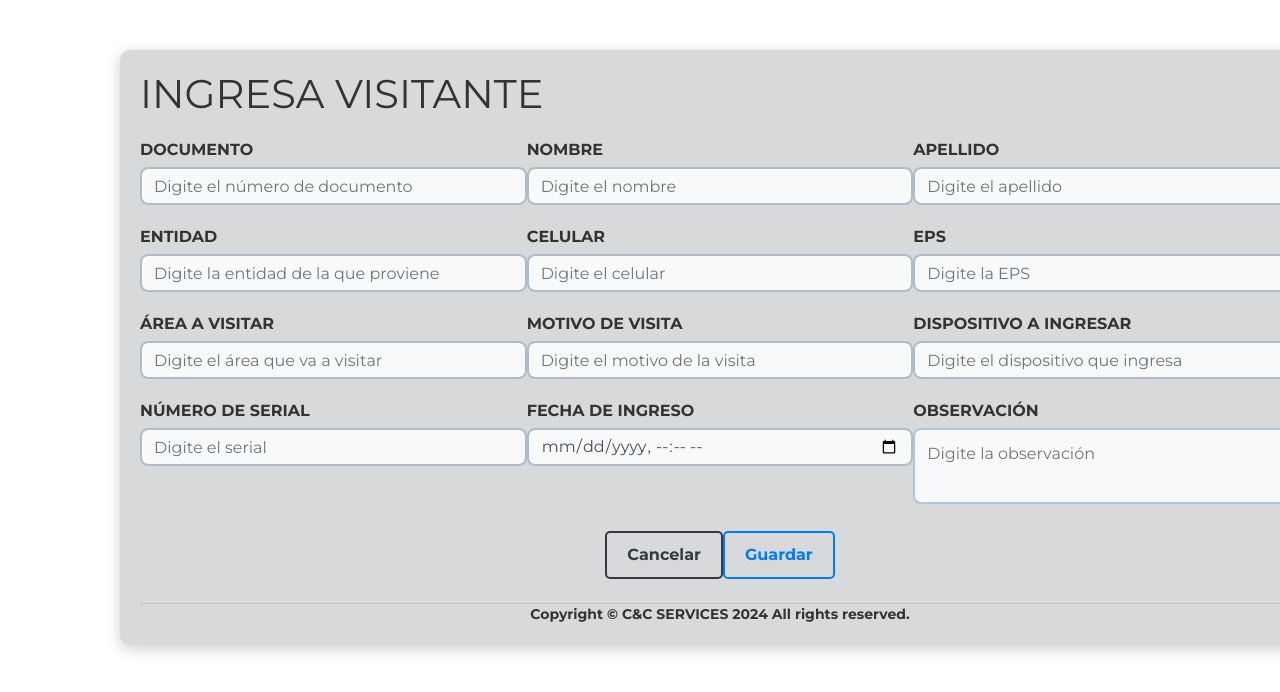
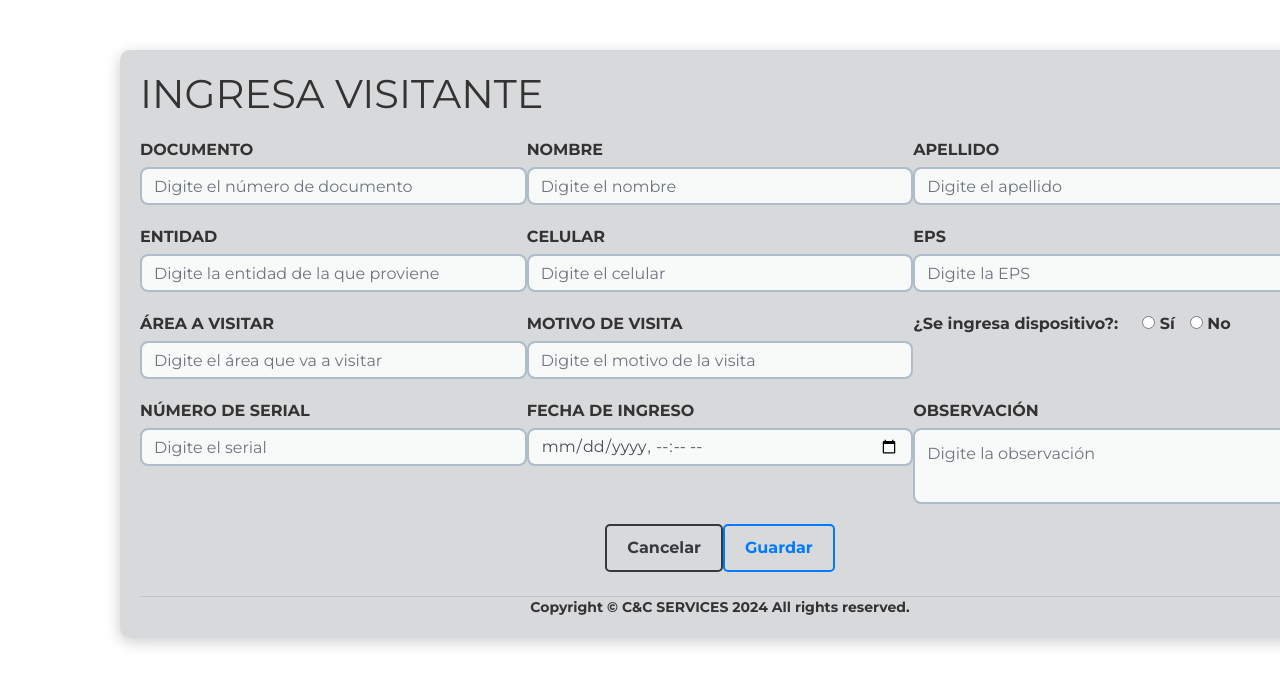
Before and after one commit to Luiskeo/Visitas, a Vue app: page /agregar in a window 1280 px wide. Shown: the top 692 px of the page. Built offline with nearby package versions, Linux system fonts and the light colour scheme.

Commit message:
Updating agregar.vue function dispositivos

```diff
--- a/src/backend/services/export.js
+++ b/src/backend/services/export.js
@@ -31,7 +31,6 @@ export async function exportToExcel() {
         rows.forEach(row => {
             worksheet.addRow(row);
         });
-
         // Generar el archivo en memoria (buffer)
         const buffer = await workbook.xlsx.writeBuffer();
         return buffer;  // Devuelve el buffer para que pueda ser enviado al cliente
--- a/src/pages/Agregar.vue
+++ b/src/pages/Agregar.vue
@@ -46,6 +46,7 @@
           <input
             v-model="formData.entidad"
             type="text"
+            required
             class="form-control"
             id="entidad"
             placeholder="Digite la entidad de la que proviene"
@@ -56,6 +57,7 @@
           <input
             v-model="formData.celular"
             type="number"
+            required
             class="form-control"
             id="celular"
             placeholder="Digite el celular"
@@ -66,6 +68,7 @@
           <input
             v-model="formData.eps"
             type="text"
+            required
             class="form-control"
             id="eps"
             placeholder="Digite la EPS"
@@ -95,23 +98,47 @@
             placeholder="Digite el motivo de la visita"
           />
         </div>
+        <!-- Sección para dispositivo a ingresar -->
         <div class="col-md-4 form-group">
-          <label for="dispositivo" class="control-label"
-            >DISPOSITIVO A INGRESAR</label
-          >
+          <label for="dispositivo" class="control-label">¿Se ingresa dispositivo?:</label>
+          <div class="d-inline-flex ml-4">
+            <label>
+              <input
+                type="radio"
+                value="si"
+                v-model="dispositivoSeleccionado"
+                @change="mostrarInput('si')"
+              />
+              Sí
+            </label>
+            <label style="margin-left: 15px;">
+              <input
+                type="radio"
+                value="no"
+                v-model="dispositivoSeleccionado"
+                @change="mostrarInput('no')"
+              />
+              No
+            </label>
+          </div>
+          <!-- Campo de texto que se muestra solo si selecciona "Sí" -->
+          <div v-if="mostrarInputDispositivo">
             <input
               v-model="formData.dispositivo"
               type="text"
+              required
               class="form-control"
               id="dispositivo"
               placeholder="Digite el dispositivo que ingresa"
             />
+          </div>
         </div>
         <div class="col-md-4 form-group">
           <label for="serial" class="control-label">NÚMERO DE SERIAL</label>
           <input
             v-model="formData.serial"
             type="number"
+            required
             class="form-control"
             id="serial"
             placeholder="Digite el serial"
@@ -134,7 +161,7 @@
           <textarea
             v-model="formData.observaciones"
             id="observaciones"
-            class="form-control-observacion"
+            class="form-control"
             max="254"
             placeholder="Digite la observación"
           ></textarea>
@@ -178,6 +205,23 @@ const formData = ref({
   fecha_ingreso: "",
   observaciones: "",
 });
+
+
+const dispositivoSeleccionado = ref("");
+const mostrarInputDispositivo = ref(false);
+
+// Función que muestra o esconde el input de dispositivo según la selección
+const mostrarInput = (valor) => {
+  if (valor === "si") {
+    mostrarInputDispositivo.value = true;
+    formData.value.dispositivo = ""; // Limpiar el campo en caso de que seleccione 'Sí'
+  } else if (valor === "no") {
+    mostrarInputDispositivo.value = false;
+    formData.value.dispositivo = "NO"; // Asignar "NO" automáticamente si selecciona 'No'
+    formData.value.serial = 0;
+  }
+};
+
 
 // Método para manejar el envío del formulario
 const submitForm = async () => {
@@ -238,8 +282,9 @@ const checkCedula = async () => {
         formData.value.celular = visitor.celular;
         formData.value.eps = visitor.eps;
         formData.value.area = visitor.area;
-        toast.success(`Datos encontrados de: ${visitor.nombre}`, {
+        toast.success(`Datos encontrados de: ${visitor.nombre} ${visitor.apellido}`, {
           icon: "fa-solid fa-user-check",
+          timeout: 3000
         });
       } else {
         resetForm();
@@ -272,7 +317,7 @@ body {
   align-items: center; /* Centrar verticalmente */
   min-height: 100vh; /* Altura mínima igual a la altura de la ventana */
   margin: 0;
-  background-color: #2d7ce4 !important; /* Fondo global */
+  background-color: #f74e00 !important; /* Fondo global */
 }
 
 .container {
@@ -310,19 +355,10 @@ body {
   box-shadow: 0 0 5px rgba(0, 86, 179, 0.5);
   background-color: #e9f5ff;
 }
-.form-control-observacion {
-  width: 100%;
-  border: 2px solid #aac7e5;
-  border-radius: 8px;
-  padding: 12px;
-  background-color: #f8f9fa;
-  resize: vertical;
-  transition: border-color 0.3s, box-shadow 0.3s;
-}
-.form-control-observacion:focus {
-  border-color: #0056b3;
-  box-shadow: 0 0 5px rgba(0, 86, 179, 0.5);
-  background-color: #e9f5ff;
+/* Cambiar estilo cuando el campo es válido */
+input:valid {
+  background-color: #dff0d8; /* Fondo verde suave */
+  border-color: #28a745; /* Borde verde */
 }
 .btn {
   padding: 10px 20px;
```
Lines whose indentation alone changed are shown as unchanged.
